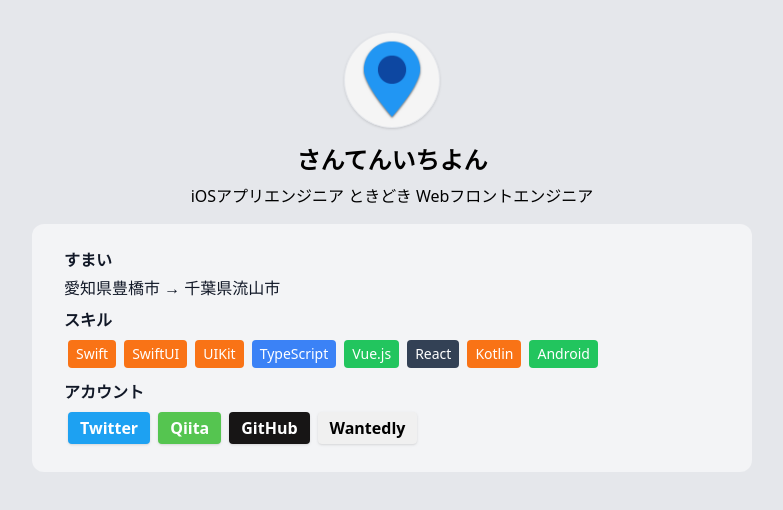
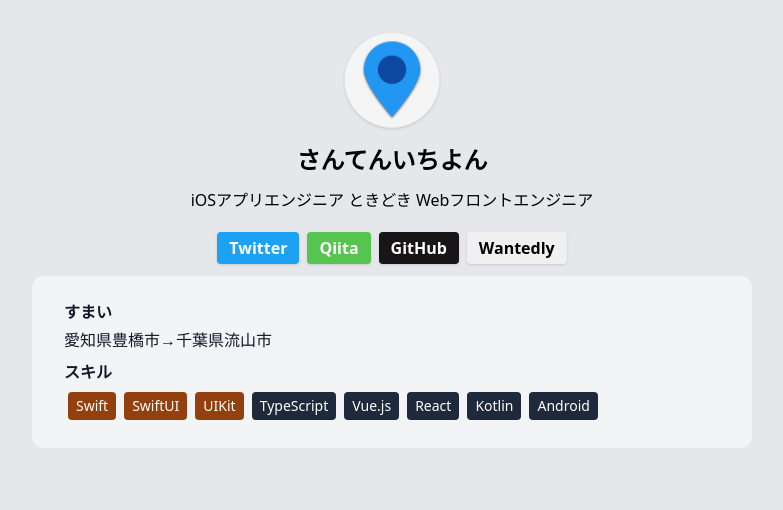
Before and after one commit to haruki-inoue-314/portfolio-website-venus, a Next.js app: page / in a window 1280 px wide. Shown: the top 510 px of the page, without its empty margins (248-1031 px from the left). Built offline with nearby package versions, Linux system fonts and the light colour scheme.

Commit message:
fix: アカウントの設置場所を変更

```diff
--- a/src/app/page.tsx
+++ b/src/app/page.tsx
@@ -1,6 +1,34 @@
 import SelfIntroduction from "@/components/SelfIntroduction";
+import Link from "next/link";
 
 export default function Home() {
+  const acounts: Account[] = [
+    {
+      title: "Twitter",
+      to: "https://twitter.com/kyotonagoya1476",
+      bgColor: "bg-[#1DA1F2]",
+      fontCcolor: "text-white",
+    },
+    {
+      title: "Qiita",
+      to: "https://qiita.com/kyotonagoya",
+      bgColor: "bg-[#55c550]",
+      fontCcolor: "text-white",
+    },
+    {
+      title: "GitHub",
+      to: "https://github.com/k15015kk",
+      bgColor: "bg-[#171515]",
+      fontCcolor: "text-white",
+    },
+    {
+      title: "Wantedly",
+      to: "https://www.wantedly.com/id/kyotonagoya",
+      bgColor: "bg-[#f0f0f0]",
+      fontCcolor: "text-black",
+    },
+  ];
+
   return (
     <div className="container mx-auto px-4">
       <main>
@@ -13,9 +41,22 @@
             />
           </div>
           <h1 className="mt-2 mb-1 text-2xl font-bold">さんてんいちよん</h1>
-          <p className="mt-1 mb-4">
+          <p className="my-2">
             iOSアプリエンジニア ときどき Webフロントエンジニア
           </p>
+          <div className="my-2">
+            <div className="flex flex-wrap">
+              {acounts.map((acount) => (
+                <Link
+                  href={acount.to}
+                  className={`${acount.bgColor} ${acount.fontCcolor} mx-1 my-1 px-3 py-1 font-bold shadow rounded hover:opacity-50`}
+                  key={acount.title}
+                >
+                  {acount.title}
+                </Link>
+              ))}
+            </div>
+          </div>
         </div>
 
         <SelfIntroduction />
--- a/src/components/SelfIntroduction.tsx
+++ b/src/components/SelfIntroduction.tsx
@@ -1,5 +1,3 @@
-import Link from "next/link";
-
 export default function SelfIntroduction() {
   type Profile = {
     title: string;
@@ -19,60 +17,24 @@
     fontCcolor: string;
   };
 
-  const profiles: Profile[] = [
-    {
-      title: "すまい",
-      paragraph: "愛知県豊橋市 → 千葉県流山市",
-    },
-  ];
-
   const skillset: Skill[] = [
-    { title: "Swift", bgColor: "bg-orange-500", fontCcolor: "text-white" },
-    { title: "SwiftUI", bgColor: "bg-orange-500", fontCcolor: "text-white" },
-    { title: "UIKit", bgColor: "bg-orange-500", fontCcolor: "text-white" },
-    { title: "TypeScript", bgColor: "bg-blue-500", fontCcolor: "text-white" },
-    { title: "Vue.js", bgColor: "bg-green-500", fontCcolor: "text-white" },
-    { title: "React", bgColor: "bg-slate-700", fontCcolor: "text-white" },
-    { title: "Kotlin", bgColor: "bg-orange-500", fontCcolor: "text-white" },
-    { title: "Android", bgColor: "bg-green-500", fontCcolor: "text-white" },
-  ];
-
-  const acounts: Account[] = [
-    {
-      title: "Twitter",
-      to: "https://twitter.com/kyotonagoya1476",
-      bgColor: "bg-[#1DA1F2]",
-      fontCcolor: "text-white",
-    },
-    {
-      title: "Qiita",
-      to: "https://qiita.com/kyotonagoya",
-      bgColor: "bg-[#55c550]",
-      fontCcolor: "text-white",
-    },
-    {
-      title: "GitHub",
-      to: "https://github.com/k15015kk",
-      bgColor: "bg-[#171515]",
-      fontCcolor: "text-white",
-    },
-    {
-      title: "Wantedly",
-      to: "https://www.wantedly.com/id/kyotonagoya",
-      bgColor: "bg-[#f0f0f0]",
-      fontCcolor: "text-black",
-    },
+    { title: "Swift", bgColor: "bg-amber-800", fontCcolor: "text-white" },
+    { title: "SwiftUI", bgColor: "bg-amber-800", fontCcolor: "text-white" },
+    { title: "UIKit", bgColor: "bg-amber-800", fontCcolor: "text-white" },
+    { title: "TypeScript", bgColor: "bg-slate-800", fontCcolor: "text-white" },
+    { title: "Vue.js", bgColor: "bg-slate-800", fontCcolor: "text-white" },
+    { title: "React", bgColor: "bg-slate-800", fontCcolor: "text-white" },
+    { title: "Kotlin", bgColor: "bg-slate-800", fontCcolor: "text-white" },
+    { title: "Android", bgColor: "bg-slate-800", fontCcolor: "text-white" },
   ];
 
   return (
     <div className="max-w-[720px] p-4 m-auto bg-gray-100 rounded-xl">
       <div className="mx-4">
-        {profiles.map((content) => (
-          <div className="my-2" key={content.title}>
-            <h3 className="my-1 text-gray-900 font-bold">{content.title}</h3>
-            <p className="text-gray-900">{content.paragraph}</p>
-          </div>
-        ))}
+        <div className="my-2">
+          <h3 className="my-1 text-gray-900 font-bold">すまい</h3>
+          <p className="text-gray-900">愛知県豊橋市→千葉県流山市</p>
+        </div>
 
         <div className="my-2">
           <h3 className="my-1 text-gray-900 font-bold">スキル</h3>
@@ -87,21 +49,6 @@
             ))}
           </div>
         </div>
-
-        <div className="my-2">
-          <h3 className="my-1 text-gray-900 font-bold">アカウント</h3>
-          <div className="flex my-1 flex-wrap">
-            {acounts.map((acount) => (
-              <Link
-                href={acount.to}
-                className={`${acount.bgColor} ${acount.fontCcolor} mx-1 my-1 px-3 py-1 font-bold shadow rounded hover:opacity-50`}
-                key={acount.title}
-              >
-                {acount.title}
-              </Link>
-            ))}
-          </div>
-        </div>
       </div>
     </div>
   );
```
